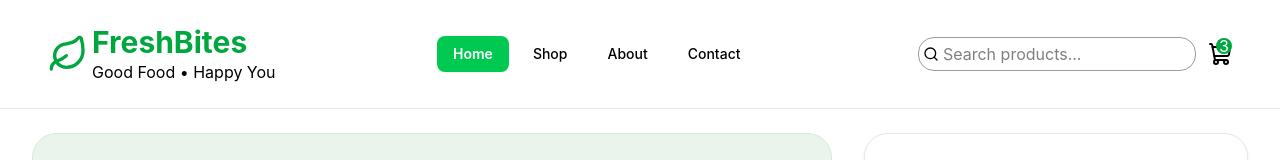
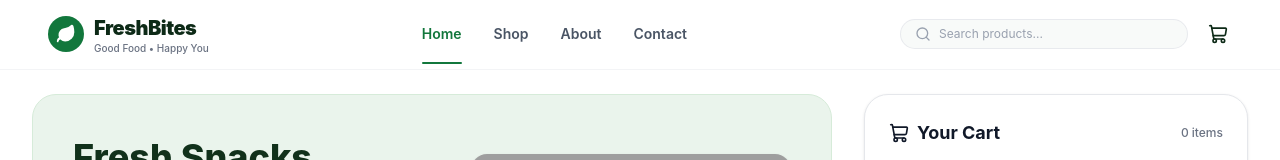
Before and after one commit to Destiny27052005/O-Femi-Natural, a React (Vite) app: page / in a window 1280 px wide. Shown: the top 160 px of the page. Built offline with nearby package versions, Linux system fonts and the light colour scheme; grey boxes are pictures that could not be loaded.

Commit message:
Refactor SiteHeader component for improved layout and mobile responsiveness; add search functionality and live cart count

```diff
--- a/src/components/SiteHeader.jsx
+++ b/src/components/SiteHeader.jsx
@@ -1,6 +1,7 @@
 import { useState } from "react";
-import { Leaf, Menu, Search, ShoppingCart } from "lucide-react";
-import { NavLink } from "react-router-dom";
+import { Leaf, Menu, Search, ShoppingCart, X } from "lucide-react";
+import { NavLink, Link } from "react-router-dom";
+import { useCartStore } from "../store/useCartStore"; // adjust path as needed
 
 const links = [
   { title: "Home", to: "/" },
@@ -10,53 +11,115 @@ const links = [
 ];
 
 function SiteHeader() {
-    // const [mobileMenuOpen, setMobileMenuOpen] = useState(false);
-    const [product, setProduct] = useState("")
+  const [mobileMenuOpen, setMobileMenuOpen] = useState(false);
+  const [searchQuery, setSearchQuery] = useState("");
 
-
-    const getNavClasses = (isActive) =>
-        `px-4 py-2 rounded-lg font-medium transition-all text-sm ${isActive
-            ? "bg-green-500 text-white shadow-xs font-semibold"
-            : "text-[var(--body-text-slate)] hover:text-[var(--very-dark-text)] hover:bg-black/5"
-        }`;
+  // Connect live cart count from Zustand
+  const totalCount = useCartStore((state) => state.getTotalCount());
 
   return (
-        <div>
-            <header className="flex justify-between place-items-center px-12 py-6 border-b border-b-gray-200">
-                <div className="flex gap-1 place-items-center">
-                    <Leaf className="h-10 w-10 text-green-600" />
-                    <div>
-                        <h1 className="text-green-600 text-3xl font-bold">FreshBites</h1>
-                        <p>Good Food &bull; Happy You</p>
+    <header className="sticky top-0 z-50 bg-white border-b border-gray-100">
+      <div className="max-w-[1400px] mx-auto flex items-center justify-between px-6 md:px-12 py-3.5">
+
+        {/* Logo */}
+        <Link to="/" className="flex items-center gap-2.5">
+          <div className="w-9 h-9 rounded-full bg-[#12773c] flex items-center justify-center text-white">
+            <Leaf className="h-5 w-5 fill-current" />
           </div>
+          <div className="leading-tight">
+            <h1 className="text-[#0d2a17] text-xl font-black tracking-tight">FreshBites</h1>
+            <p className="text-[10px] text-gray-500 font-medium">Good Food • Happy You</p>
           </div>
-                <div>
-                    <nav className="hidden md:flex items-center gap-1 sm:gap-2">
+        </Link>
+
+        {/* Desktop Navigation Links */}
+        <nav className="hidden md:flex items-center gap-8">
           {links.map((link) => (
             <NavLink
               key={link.title}
               to={link.to}
               end={link.to === "/"}
-                                className={({ isActive }) => getNavClasses(isActive)}
+              className={({ isActive }) =>
+                `relative py-1 text-sm font-semibold transition-colors ${
+                  isActive
+                    ? "text-[#12773c] after:content-[''] after:absolute after:left-0 after:bottom-[-16px] after:w-full after:h-[2.5px] after:bg-[#12773c] after:rounded-full"
+                    : "text-gray-600 hover:text-gray-900"
+                }`
+              }
+            >
+              {link.title}
+            </NavLink>
+          ))}
+        </nav>
+
+        {/* Search, Cart & Mobile Toggle */}
+        <div className="flex items-center gap-4">
+
+          {/* Search Bar */}
+          <div className="hidden sm:flex items-center gap-2 bg-[#f8faf9] border border-gray-200/80 px-3.5 py-1.5 rounded-full w-56 lg:w-72 focus-within:border-gray-400 transition-colors">
+            <Search className="h-4 w-4 text-gray-400 shrink-0" />
+            <input
+              type="text"
+              value={searchQuery}
+              placeholder="Search products..."
+              onChange={(e) => setSearchQuery(e.target.value)}
+              className="w-full bg-transparent text-xs text-gray-800 placeholder-gray-400 outline-none"
+            />
+          </div>
+
+          {/* Cart Icon with Live Zustand Badge */}
+          <div className="relative cursor-pointer p-1">
+            <ShoppingCart className="h-5 w-5 text-[#0d2a17]" />
+            {totalCount > 0 && (
+              <span className="absolute -top-1.5 -right-2 bg-[#12773c] text-white text-[10px] font-bold w-4 h-4 rounded-full flex items-center justify-center">
+                {totalCount}
+              </span>
+            )}
+          </div>
+
+          {/* Mobile Menu Button */}
+          <button
+            onClick={() => setMobileMenuOpen(!mobileMenuOpen)}
+            className="md:hidden text-gray-700 hover:text-black p-1"
+            aria-label="Toggle menu"
+          >
+            {mobileMenuOpen ? <X className="h-6 w-6" /> : <Menu className="h-6 w-6" />}
+          </button>
+        </div>
+      </div>
+
+      {/* Mobile Drawer */}
+      {mobileMenuOpen && (
+        <div className="md:hidden border-t border-gray-100 px-6 py-4 space-y-3 bg-white">
+          <div className="flex items-center gap-2 bg-[#f8faf9] border border-gray-200 px-3 py-2 rounded-full mb-3">
+            <Search className="h-4 w-4 text-gray-400" />
+            <input
+              type="text"
+              value={searchQuery}
+              placeholder="Search products..."
+              onChange={(e) => setSearchQuery(e.target.value)}
+              className="w-full bg-transparent text-xs outline-none"
+            />
+          </div>
+          <nav className="flex flex-col gap-2">
+            {links.map((link) => (
+              <NavLink
+                key={link.title}
+                to={link.to}
+                onClick={() => setMobileMenuOpen(false)}
+                className={({ isActive }) =>
+                  `px-3 py-2 rounded-lg text-sm font-medium ${
+                    isActive ? "bg-green-50 text-[#12773c]" : "text-gray-700 hover:bg-gray-50"
+                  }`
+                }
               >
                 {link.title}
               </NavLink>
             ))}
           </nav>
         </div>
-                <div className="flex place-items-center gap-3">
-                    <div className="flex place-items-center gap-1 border border-gray-500/70 p-1 rounded-2xl">
-                        <Search className="h-4 w-4" />
-                        <input id="search" type="text" value={product} placeholder="Search products..." onChange={(e) => setProduct(e.target.value)} className="outline-0" />
-                    </div>
-                    <div className="relative">
-                        <ShoppingCart />
-                        <span className="text-white flex w-4 h-4 place-items-center justify-center text-center bg-green-600 rounded-[50%] absolute -top-1 right-0 z-50">3</span>
-                    </div>
-                </div>
-                <Menu  className="md:hidden"/>
+      )}
     </header>
-        </div>
   );
 }
 
```
Lines whose indentation alone changed are shown as unchanged.
